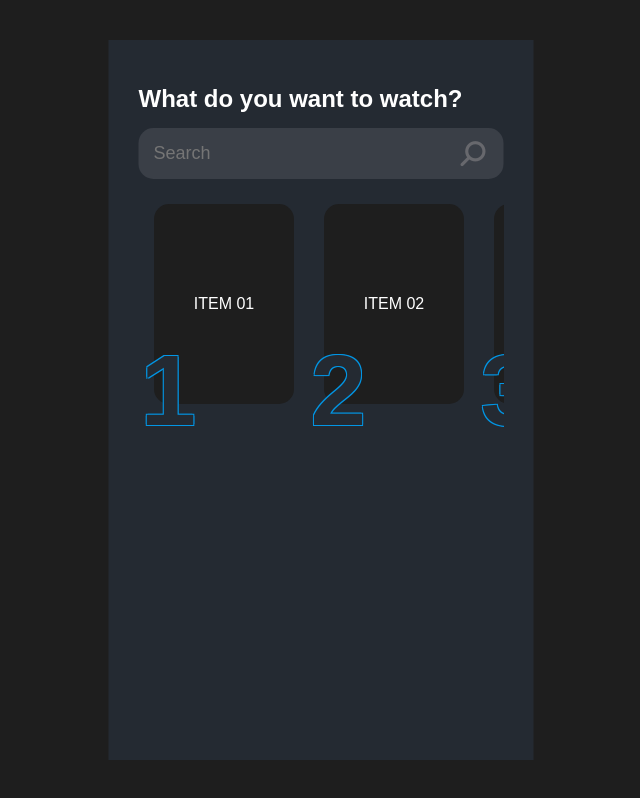
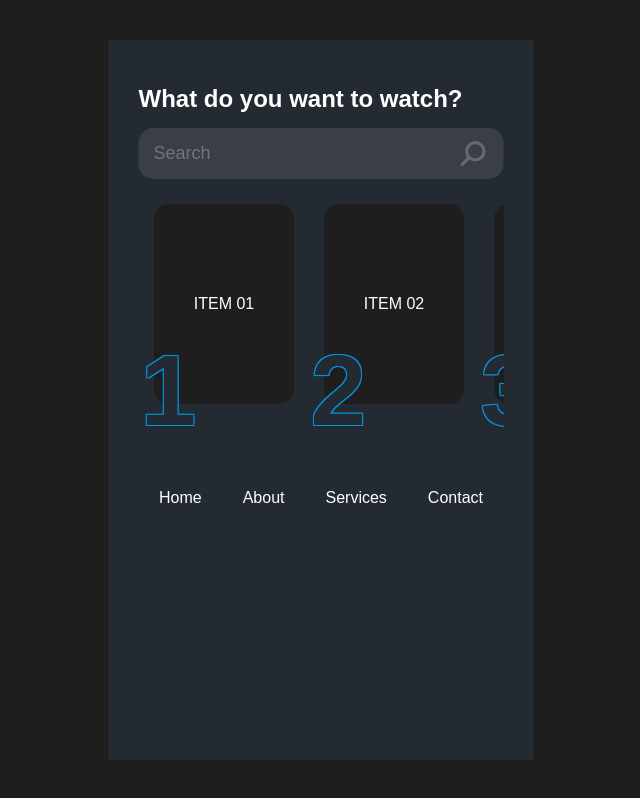
Before and after one commit to NadaAlhabbash/MovieApp_Angular, an Angular app: page / in a window 1280 px wide. Shown: the whole page, without its empty margins (319-959 px from the left). Built offline with nearby package versions, Linux system fonts and the light colour scheme.

Commit message:
some changes

```diff
--- a/src/app/components/home/home.component.html
+++ b/src/app/components/home/home.component.html
@@ -5,4 +5,5 @@
         <i class="fas fa-search search-icon "></i>
     </div>
     <app-slider></app-slider>
+    <app-toggle-taps></app-toggle-taps>
 </div>
--- a/src/app/components/slider/slider.component.css
+++ b/src/app/components/slider/slider.component.css
@@ -3,7 +3,7 @@
     display: block;
     white-space: nowrap;
     overflow: auto;
-    margin-bottom: -20px;
+    margin-bottom: 25px;
     padding-bottom: 30px;
     padding-left: 15px;
 
--- a/src/app/components/toggle-taps/toggle-taps.component.css
+++ b/src/app/components/toggle-taps/toggle-taps.component.css
@@ -0,0 +1,15 @@
+.navbar {
+    display: flex;
+    justify-content: space-around;
+}
+
+.nav-item {
+
+    padding: 10px 10px;
+    cursor: pointer;
+    /* transition: background-color 0.3s; */
+}
+
+.nav-item:hover {
+    border: 1px solid;
+}
--- a/src/app/components/toggle-taps/toggle-taps.component.html
+++ b/src/app/components/toggle-taps/toggle-taps.component.html
@@ -1 +1,6 @@
-<p>toggle-taps works!</p>
+<div class="navbar">
+    <div class="nav-item" (click)="onNavItemClicked('Home')">Home</div>
+    <div class="nav-item" (click)="onNavItemClicked('About')">About</div>
+    <div class="nav-item" (click)="onNavItemClicked('Services')">Services</div>
+    <div class="nav-item" (click)="onNavItemClicked('Contact')">Contact</div>
+</div>
--- a/src/app/components/toggle-taps/toggle-taps.component.ts
+++ b/src/app/components/toggle-taps/toggle-taps.component.ts
@@ -7,4 +7,11 @@ import { Component } from '@angular/core';
 })
 export class ToggleTapsComponent {
 
+  constructor() { }
+
+  onNavItemClicked(itemName: string): void {
+    console.log('Navigated to:', itemName);
+    // Add your navigation logic here
+  }
+
 }
```
